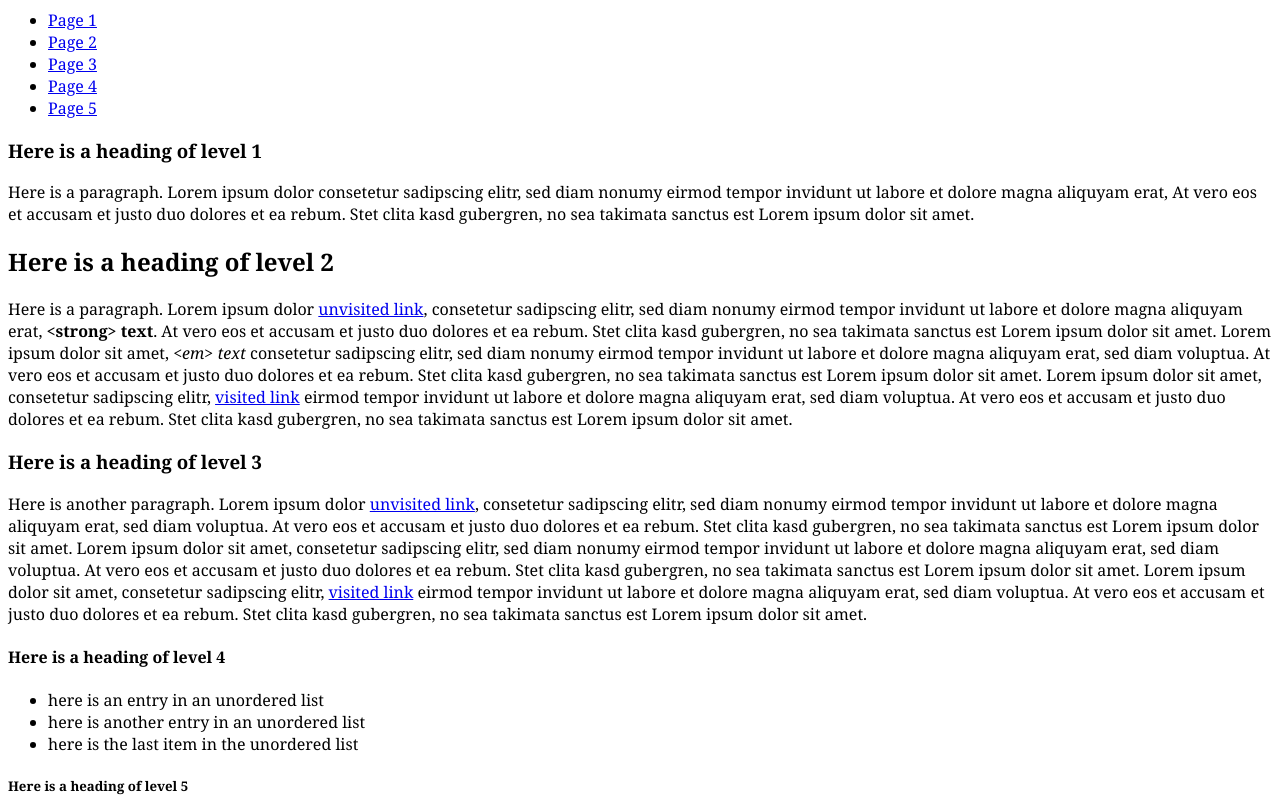
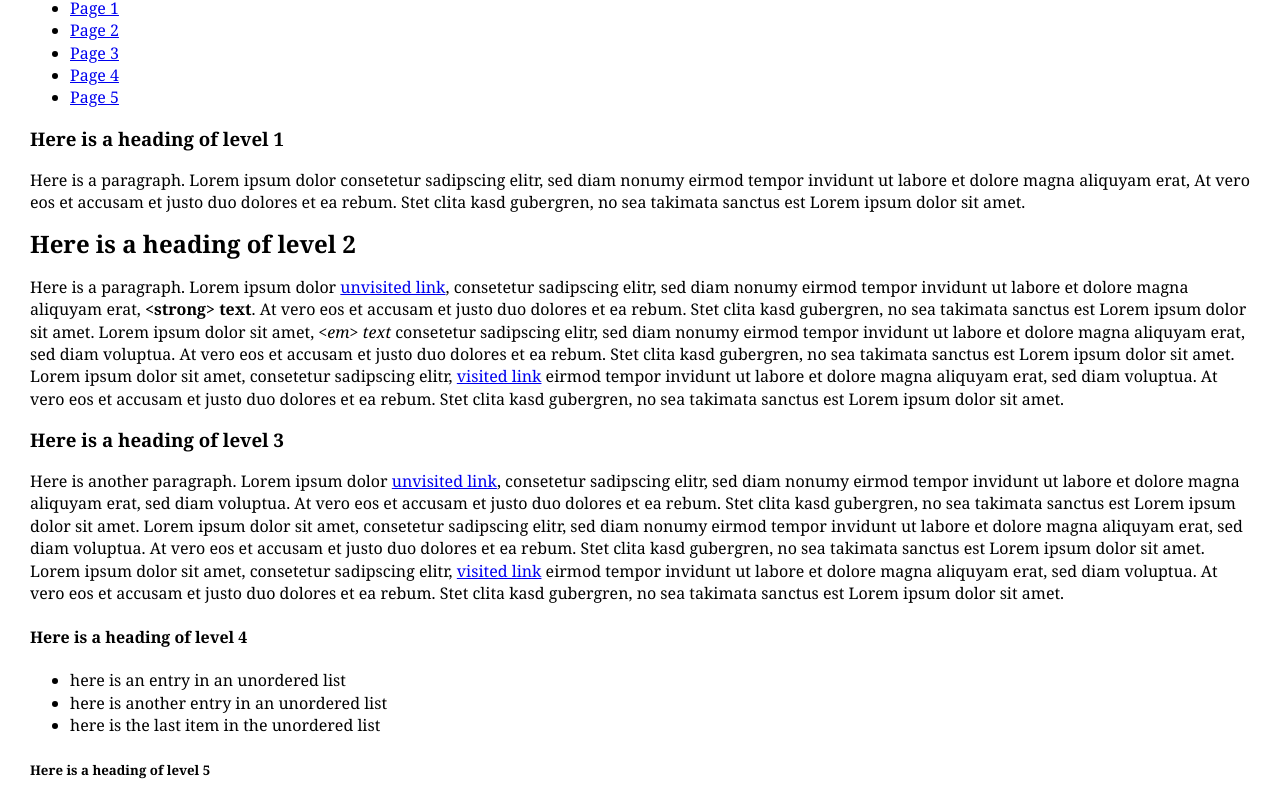
Before and after one commit to jessicamiralrio/jessicamiralrio.github.io, a plain HTML site: page Week03/index.html in a window 1280 px wide. Shown: the part 77-877 px from the top of the page. Drawn offline with Linux system fonts and the light colour scheme.

Commit message:
update with one image

```diff
--- a/Week03/styles.css
+++ b/Week03/styles.css
@@ -4,4 +4,7 @@
 body {
   font-family: "Georgia", serif;
   color: black;
+  line-height: 140%;
+  margin: 30px;
+
 }
```
Also changed, not shown: Week03/page-bg.gif (added).
